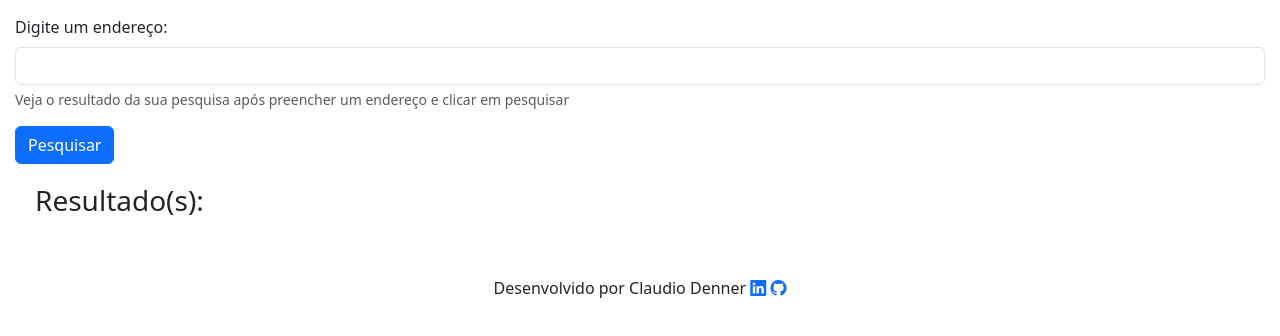
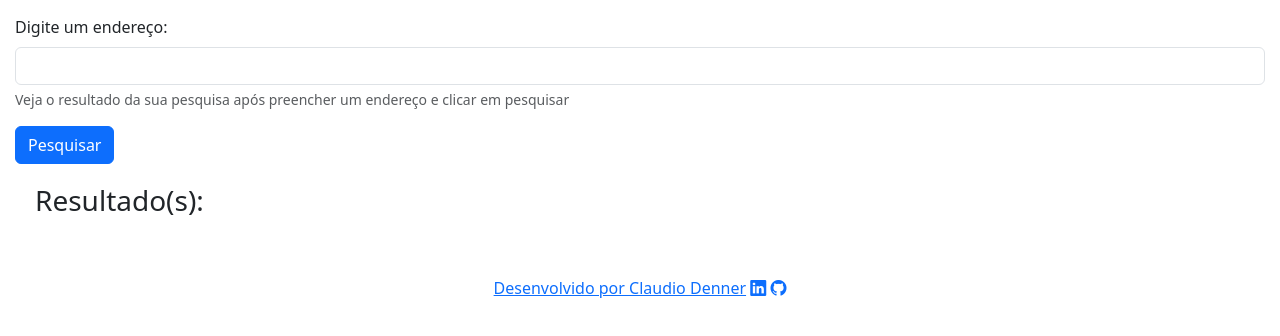
Before and after one commit to ClaudioDenner/BuscarEndereco, a plain HTML site: page index.html in a window 1280 px wide. Drawn offline with nearby package versions, Linux system fonts and the light colour scheme.

Commit message:
"versão 2.2"

```diff
--- a/index.html
+++ b/index.html
@@ -46,7 +46,7 @@
         </div>
 
     <footer class="text-center">
-      Desenvolvido por Claudio Denner
+      <a href="https://www.cdenner.com.br" target="_blank">Desenvolvido por Claudio Denner</a>
       <a href="https://br.linkedin.com/in/claudio-denner-12b467254" target="_blank"><i class="bi bi-linkedin"></i></a>
       <a href="https://github.com/ClaudioDenner" target="_blank"><i class="bi bi-github"></i></a>
     </footer>
```
